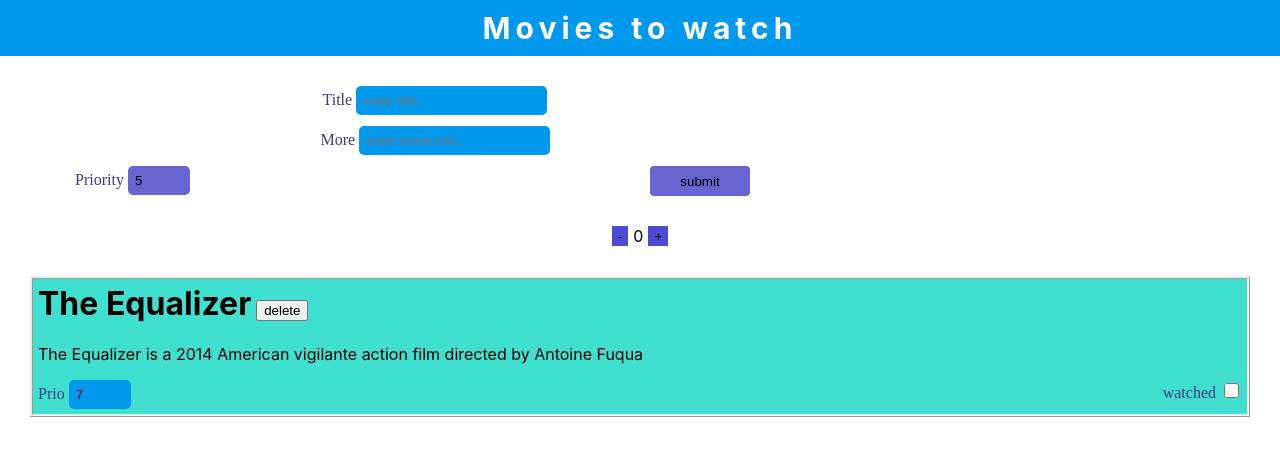
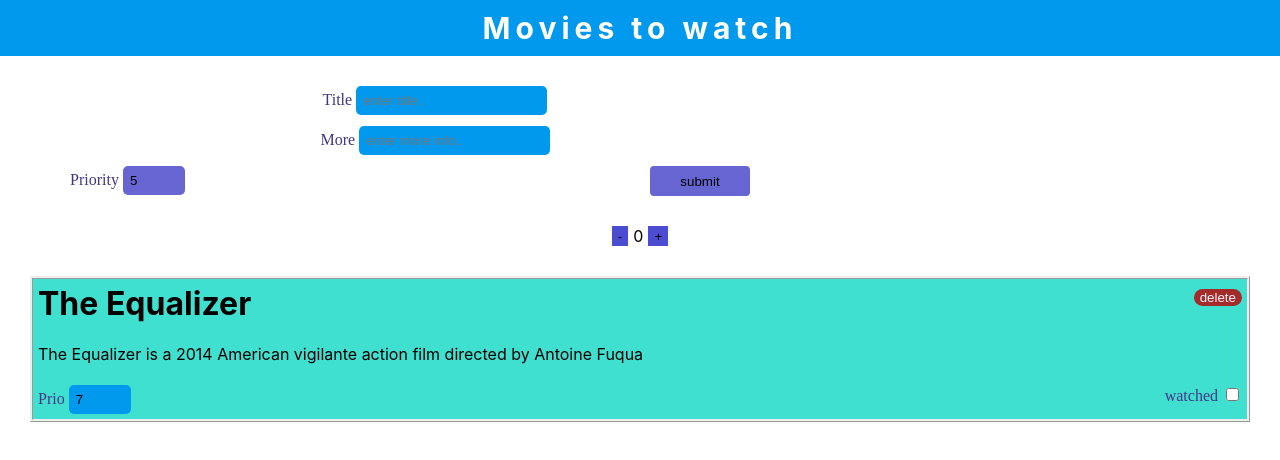
Before and after one commit to Samet91/Movies, a React (Vite) app: page / in a window 1280 px wide. Shown: the top 460 px of the page. Built offline with nearby package versions, Linux system fonts and the light colour scheme.

Commit message:
create delete function

```diff
--- a/src/app/App.tsx
+++ b/src/app/App.tsx
@@ -32,6 +32,10 @@
     setCount(count - 1);
   }
 
+  function deleteCard(cardIndex: number) {
+    setCards(cards.filter((_movie, index) => index !== cardIndex));
+  }
+
   return (
     <div>
       <header>
@@ -46,8 +50,13 @@
           setCount(count + 1);
         }}
       />
-      {cards.map((card) => (
-        <Card title={card.title} more={card.more} priority={card.priority} />
+      {cards.map((card, index) => (
+        <Card
+          title={card.title}
+          more={card.more}
+          priority={card.priority}
+          onDelete={() => deleteCard(index)}
+        />
       ))}
     </div>
   );
--- a/src/app/components/Card/Card.module.css
+++ b/src/app/components/Card/Card.module.css
@@ -2,12 +2,13 @@
   border-style: ridge;
   margin: 30px;
   background-color: turquoise;
+  display: grid;
 }
 
 .card_title {
-  display: flex;
-  display: inline-block;
   margin: 5px;
+  display: grid;
+  grid-template-columns: 1fr 1fr;
 }
 
 .card_prio {
@@ -20,8 +21,14 @@
   justify-self: flex-end;
 }
 
-[type='checkbox'] {
-  width: 15px;
-  height: 15px;
-  background-color: turquoise;
+.delete {
+  justify-self: end;
+  margin-top: -13px;
 }
+
+.deleteButton {
+  border: none;
+  border-radius: 10px;
+  background-color: brown;
+  color: aliceblue;
+}
--- a/src/app/components/Card/Card.tsx
+++ b/src/app/components/Card/Card.tsx
@@ -5,16 +5,17 @@
   title: string;
   more: string;
   priority: number;
+  onDelete: () => void;
 };
 
-function Card({ title, more, priority }: CardProps): JSX.Element {
+function Card({ title, more, priority, onDelete }: CardProps): JSX.Element {
   return (
     <div>
       <div className={classes.card}>
-        <h1 className={classes.card_title}>{title}</h1>
-        <span>
-          <button>delete</button>
-        </span>
+        <h1 className={classes.card_title}>{title}
+        <span className={classes.delete}>
+          <button className={classes.deleteButton} onClick={onDelete}>delete</button>
+        </span></h1>
         <p>{more}</p>
 
         <label className={classes.card_prio}>
--- a/src/app/components/Priority/Priority.module.css
+++ b/src/app/components/Priority/Priority.module.css
@@ -1,6 +1,6 @@
 .priority_styles {
   grid-column: 1/3;
-  margin-left: 75px;
+  margin-left: 70px;
 }
 
 .prio {
```
